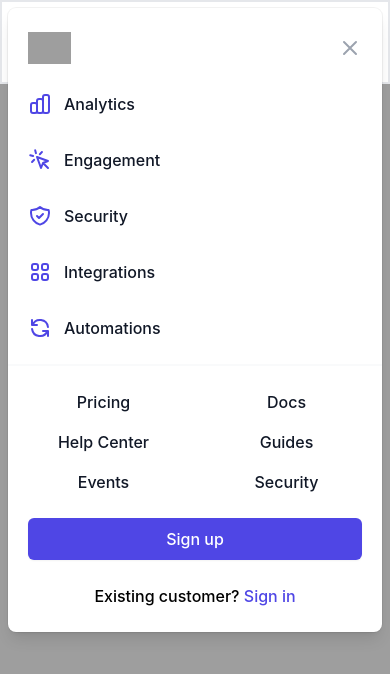
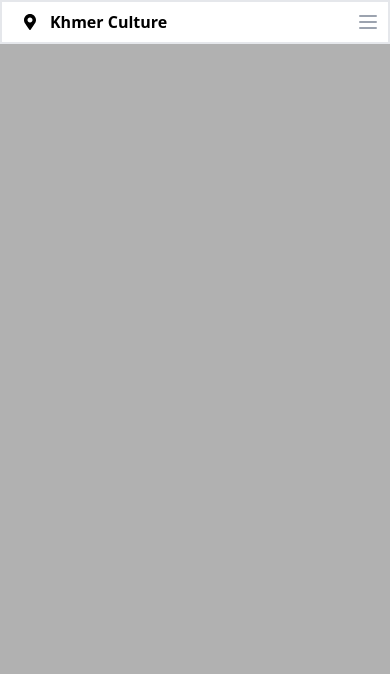
Before and after one commit to virak0001/react-app, a React (Create React App) app: page / in a window 390 px wide. Shown: the top 674 px of the page. Built offline with nearby package versions, Linux system fonts and the light colour scheme; grey boxes are pictures that could not be loaded.

Commit message:
chore: improvement

```diff
--- a/src/components/Header/index.tsx
+++ b/src/components/Header/index.tsx
@@ -19,21 +19,21 @@ export default class Header extends React.Component<{}, Form> {
         return (
             <React.Fragment>
                 <div className="relative">
-                    <div className="w-full bg-white mx-auto px-4 sm:px-6 border-2">
-                        <div className="flex justify-between items-center py-6 md:justify-start md:space-x-10 text-black">
-                            <div className="flex justify-start lg:w-0 lg:flex-1 text-2xl">
+                    <div className="bg-white mx-auto px-2 sm:px-6 border-2 pl-5">
+                        <div className="flex justify-between m-auto items-center py-2 md:justify-start md:space-x-10 text-black lg:w-full xl:w-7/12">
+                            <div className="flex justify-start lg:w-0 flex-1">
                                 <FaMapMarkerAlt className="mt-1"/>
                                 <strong className="ml-3 font-sans">Khmer Culture</strong>
                             </div>
-                            <div className="-mr-2 -my-2 md:hidden">
-                                <button type="button" className="rounded-md p-2 inline-flex items-center justify-center text-gray-400 hover:bg-gray-100 focus:outline-none focus:ring-2 focus:ring-inset focus:ring-indigo-500" aria-expanded="false">
+                            <div className="-mr-2 -my-2 lg:hidden">
+                                <button type="button" className="rounded-md p-2 mg:right inline-flex items-center justify-center text-gray-400 hover:bg-gray-100 focus:outline-none focus:ring-2 focus:ring-inset focus:ring-indigo-500" aria-expanded="false">
                                     <span className="sr-only">Open menu</span>
                                     <svg className="h-6 w-6" xmlns="http://www.w3.org/2000/svg" fill="none" viewBox="0 0 24 24" stroke="currentColor" aria-hidden="true">
                                         <path stroke-linecap="round" stroke-linejoin="round" stroke-width="2" d="M4 6h16M4 12h16M4 18h16" />
                                     </svg>
                                 </button>
                             </div>
-                            <nav className="hidden md:flex space-x-10">
+                            <nav className="hidden lg:flex space-x-10">
                                 <div className="relative">
                                     <div onClick={this.openSolution} className="group inline-flex items-center text-base font-medium hover:text-gray-900 focus:outline-none focus:ring-2 focus:ring-offset-2 focus:ring-indigo-500" aria-expanded="false">
                                         <span>Home</span>
@@ -50,95 +50,9 @@ export default class Header extends React.Component<{}, Form> {
                                 <a href="#" className="text-base font-medium  hover:text-gray-900"> About Us </a>
                                 <a href="#" className="text-base font-medium  hover:text-gray-900"> Contact </a>
                             </nav>
-                            <div className="hidden md:flex items-center justify-end md:flex-1 lg:w-0">
+                            <div className="hidden lg:flex items-center justify-end md:flex-1 lg:w-0">
                                 <a href="#" className="whitespace-nowrap text-base font-medium  hover:text-gray-900"> Sign in </a>
                                 <a href="#" className="ml-8 whitespace-nowrap inline-flex items-center justify-center px-4 py-2 border border-transparent rounded-md shadow-sm text-base font-medium text-white bg-indigo-600 hover:bg-indigo-700"> Sign up </a>
-                            </div>
-                        </div>
-                    </div>
-
-                    <div className="absolute top-0 inset-x-0 p-2 transition transform origin-top-right md:hidden">
-                        <div className="rounded-lg shadow-lg ring-1 ring-black ring-opacity-5 bg-white divide-y-2 divide-gray-50">
-                            <div className="pt-5 pb-6 px-5">
-                                <div className="flex items-center justify-between">
-                                    <div>
-                                        <img className="h-8 w-auto" src="https://tailwindui.com/img/logos/workflow-mark-indigo-600.svg" alt="Workflow" />
-                                    </div>
-                                    <div className="-mr-2">
-                                        <button type="button" className="bg-white rounded-md p-2 inline-flex items-center justify-center text-gray-400 hover: hover:bg-gray-100 focus:outline-none focus:ring-2 focus:ring-inset focus:ring-indigo-500">
-                                            <span className="sr-only">Close menu</span>
-
-                                            <svg className="h-6 w-6" xmlns="http://www.w3.org/2000/svg" fill="none" viewBox="0 0 24 24" stroke="currentColor" aria-hidden="true">
-                                                <path stroke-linecap="round" stroke-linejoin="round" stroke-width="2" d="M6 18L18 6M6 6l12 12" />
-                                            </svg>
-                                        </button>
-                                    </div>
-                                </div>
-                                <div className="mt-6">
-                                    <nav className="grid gap-y-8">
-                                        <a href="#" className="-m-3 p-3 flex items-center rounded-md hover:bg-gray-50">
-
-                                            <svg className="flex-shrink-0 h-6 w-6 text-indigo-600" xmlns="http://www.w3.org/2000/svg" fill="none" viewBox="0 0 24 24" stroke="currentColor" aria-hidden="true">
-                                                <path stroke-linecap="round" stroke-linejoin="round" stroke-width="2" d="M9 19v-6a2 2 0 00-2-2H5a2 2 0 00-2 2v6a2 2 0 002 2h2a2 2 0 002-2zm0 0V9a2 2 0 012-2h2a2 2 0 012 2v10m-6 0a2 2 0 002 2h2a2 2 0 002-2m0 0V5a2 2 0 012-2h2a2 2 0 012 2v14a2 2 0 01-2 2h-2a2 2 0 01-2-2z" />
-                                            </svg>
-                                            <span className="ml-3 text-base font-medium text-gray-900"> Analytics </span>
-                                        </a>
-
-                                        <a href="#" className="-m-3 p-3 flex items-center rounded-md hover:bg-gray-50">
-
-                                            <svg className="flex-shrink-0 h-6 w-6 text-indigo-600" xmlns="http://www.w3.org/2000/svg" fill="none" viewBox="0 0 24 24" stroke="currentColor" aria-hidden="true">
-                                                <path stroke-linecap="round" stroke-linejoin="round" stroke-width="2" d="M15 15l-2 5L9 9l11 4-5 2zm0 0l5 5M7.188 2.239l.777 2.897M5.136 7.965l-2.898-.777M13.95 4.05l-2.122 2.122m-5.657 5.656l-2.12 2.122" />
-                                            </svg>
-                                            <span className="ml-3 text-base font-medium text-gray-900"> Engagement </span>
-                                        </a>
-
-                                        <a href="#" className="-m-3 p-3 flex items-center rounded-md hover:bg-gray-50">
-
-                                            <svg className="flex-shrink-0 h-6 w-6 text-indigo-600" xmlns="http://www.w3.org/2000/svg" fill="none" viewBox="0 0 24 24" stroke="currentColor" aria-hidden="true">
-                                                <path stroke-linecap="round" stroke-linejoin="round" stroke-width="2" d="M9 12l2 2 4-4m5.618-4.016A11.955 11.955 0 0112 2.944a11.955 11.955 0 01-8.618 3.04A12.02 12.02 0 003 9c0 5.591 3.824 10.29 9 11.622 5.176-1.332 9-6.03 9-11.622 0-1.042-.133-2.052-.382-3.016z" />
-                                            </svg>
-                                            <span className="ml-3 text-base font-medium text-gray-900"> Security </span>
-                                        </a>
-
-                                        <a href="#" className="-m-3 p-3 flex items-center rounded-md hover:bg-gray-50">
-
-                                            <svg className="flex-shrink-0 h-6 w-6 text-indigo-600" xmlns="http://www.w3.org/2000/svg" fill="none" viewBox="0 0 24 24" stroke="currentColor" aria-hidden="true">
-                                                <path stroke-linecap="round" stroke-linejoin="round" stroke-width="2" d="M4 6a2 2 0 012-2h2a2 2 0 012 2v2a2 2 0 01-2 2H6a2 2 0 01-2-2V6zM14 6a2 2 0 012-2h2a2 2 0 012 2v2a2 2 0 01-2 2h-2a2 2 0 01-2-2V6zM4 16a2 2 0 012-2h2a2 2 0 012 2v2a2 2 0 01-2 2H6a2 2 0 01-2-2v-2zM14 16a2 2 0 012-2h2a2 2 0 012 2v2a2 2 0 01-2 2h-2a2 2 0 01-2-2v-2z" />
-                                            </svg>
-                                            <span className="ml-3 text-base font-medium text-gray-900"> Integrations </span>
-                                        </a>
-
-                                        <a href="#" className="-m-3 p-3 flex items-center rounded-md hover:bg-gray-50">
-
-                                            <svg className="flex-shrink-0 h-6 w-6 text-indigo-600" xmlns="http://www.w3.org/2000/svg" fill="none" viewBox="0 0 24 24" stroke="currentColor" aria-hidden="true">
-                                                <path stroke-linecap="round" stroke-linejoin="round" stroke-width="2" d="M4 4v5h.582m15.356 2A8.001 8.001 0 004.582 9m0 0H9m11 11v-5h-.581m0 0a8.003 8.003 0 01-15.357-2m15.357 2H15" />
-                                            </svg>
-                                            <span className="ml-3 text-base font-medium text-gray-900"> Automations </span>
-                                        </a>
-                                    </nav>
-                                </div>
-                            </div>
-                            <div className="py-6 px-5 space-y-6">
-                                <div className="grid grid-cols-2 gap-y-4 gap-x-8">
-                                    <a href="#" className="text-base font-medium text-gray-900 hover:text-gray-700"> Pricing </a>
-
-                                    <a href="#" className="text-base font-medium text-gray-900 hover:text-gray-700"> Docs </a>
-
-                                    <a href="#" className="text-base font-medium text-gray-900 hover:text-gray-700"> Help Center </a>
-
-                                    <a href="#" className="text-base font-medium text-gray-900 hover:text-gray-700"> Guides </a>
-
-                                    <a href="#" className="text-base font-medium text-gray-900 hover:text-gray-700"> Events </a>
-
-                                    <a href="#" className="text-base font-medium text-gray-900 hover:text-gray-700"> Security </a>
-                                </div>
-                                <div>
-                                    <a href="#" className="w-full flex items-center justify-center px-4 py-2 border border-transparent rounded-md shadow-sm text-base font-medium text-white bg-indigo-600 hover:bg-indigo-700"> Sign up </a>
-                                    <p className="mt-6 text-center text-base font-medium ">
-                                        Existing customer?
-                                        <a href="#" className="text-indigo-600 hover:text-indigo-500"> Sign in </a>
-                                    </p>
-                                </div>
                             </div>
                         </div>
                     </div>
--- a/src/screens/Default.css
+++ b/src/screens/Default.css
@@ -12,14 +12,14 @@
     -moz-background-size: cover;
     -o-background-size: cover;
     background-size: cover;
+    opacity: 0.8;
 };
 .background-landing::before {
     content: '';
     position: fixed;
-    background-position: top;
     width: 100%;
     z-index: -1;
-    top: 0;
+    top: 0;;
     height: 100%;
     overflow: auto;
     left: 0;
@@ -28,4 +28,5 @@
     -moz-background-size: cover;
     -o-background-size: cover;
     background-size: cover;
+    opacity: 0.8;
   }
--- a/src/screens/Default.tsx
+++ b/src/screens/Default.tsx
@@ -6,8 +6,8 @@ const Layout = ({ children }: any) => {
         <Fragment>
             <div>
                 <Header />
+                <main className="background-landing">{children}</main>
             </div>
-            <main className="background-landing h-full">{children}</main>
         </Fragment>
     )
 }
```
